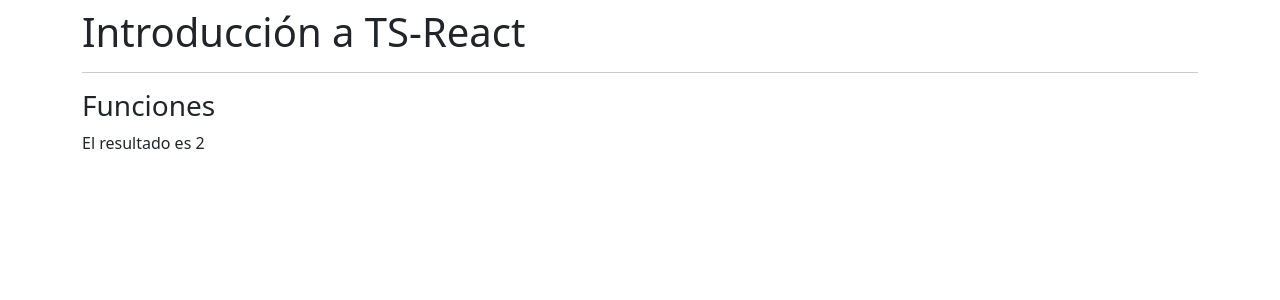
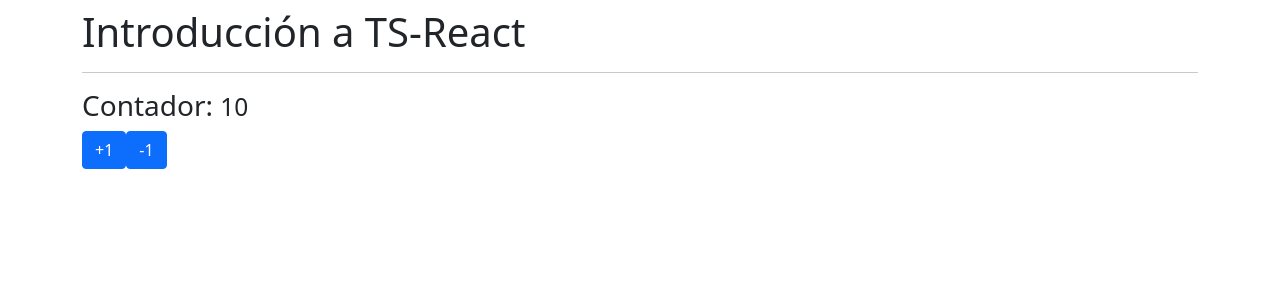
Before and after one commit to raquelv85/typescript, a React (Create React App) app: page / in a window 1280 px wide. Shown: the top 300 px of the page. Built offline with nearby package versions, Linux system fonts and the light colour scheme.

Commit message:
create component Contador and add useState with TS

```diff
--- a/src/App.tsx
+++ b/src/App.tsx
@@ -1,19 +1,19 @@
 //import { TiposBasicos } from './typescript/TiposBasicos';
 //import { ObjetosLiterales } from './typescript/ObjetosLiterales';
-import { Funciones } from './typescript/Funciones';
-
-
+//import { Funciones } from './typescript/Funciones';
+import { Contador } from "./Components/Contador";
 
 const App = () => {
   return (
     <div className="mt-2">
       <h1>Introducción a TS-React</h1>
-      <hr/>
+      <hr />
       {/* <TiposBasicos/> */}
-        {/* <ObjetosLiterales /> */}
-        <Funciones />
+      {/* <ObjetosLiterales /> */}
+      {/* <Funciones /> */}
+      <Contador />
     </div>
-  )
-}
+  );
+};
 
-export default App
+export default App;
--- /dev/null
+++ b/src/Components/Contador.tsx
@@ -0,0 +1,23 @@
+import { useState } from "react";
+
+export const Contador = () => {
+  const [valor, setValor] = useState<number>(10);
+
+  const acumular = (numero: number) => {
+    setValor(valor + numero);
+  };
+
+  return (
+    <>
+      <h3>
+        Contador: <small>{valor}</small>{" "}
+      </h3>
+      <button className="btn btn-primary" onClick={() => acumular(1)}>
+        +1
+      </button>
+      <button className="btn btn-primary" onClick={() => acumular(-1)}>
+        -1
+      </button>
+    </>
+  );
+};
```
